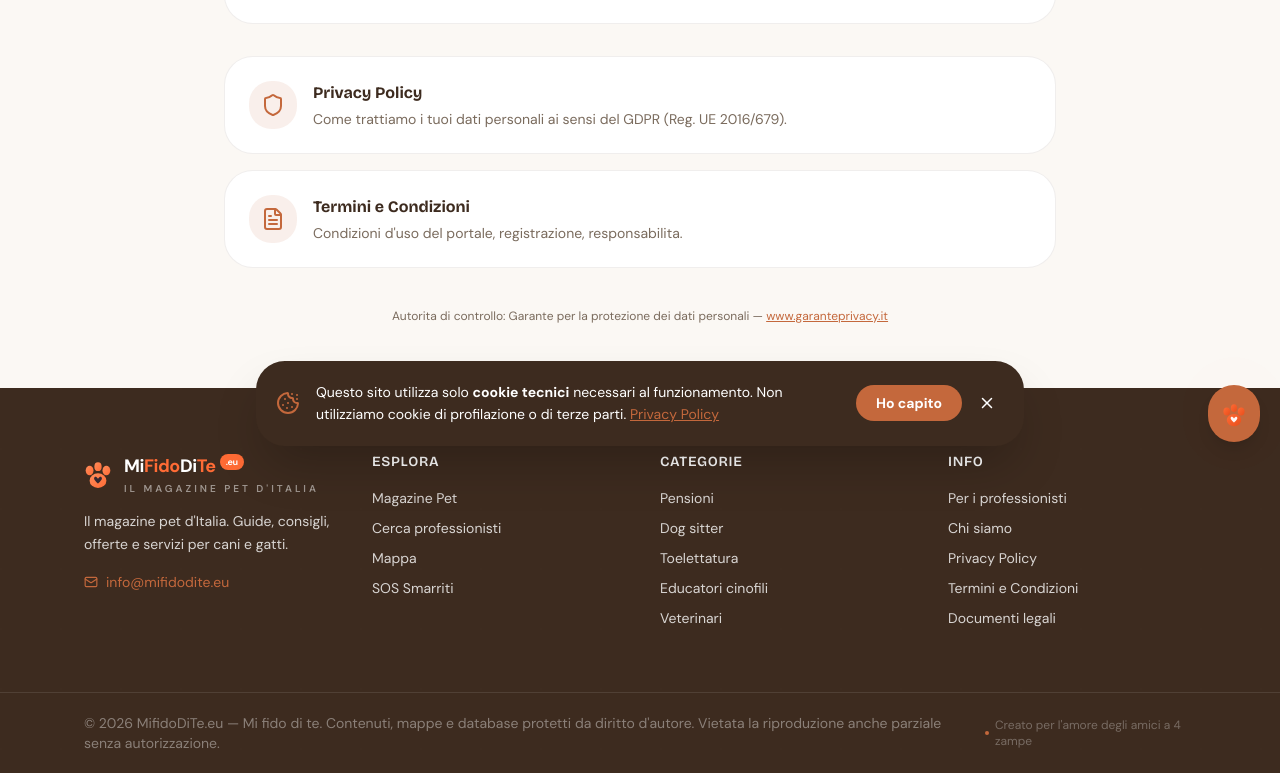
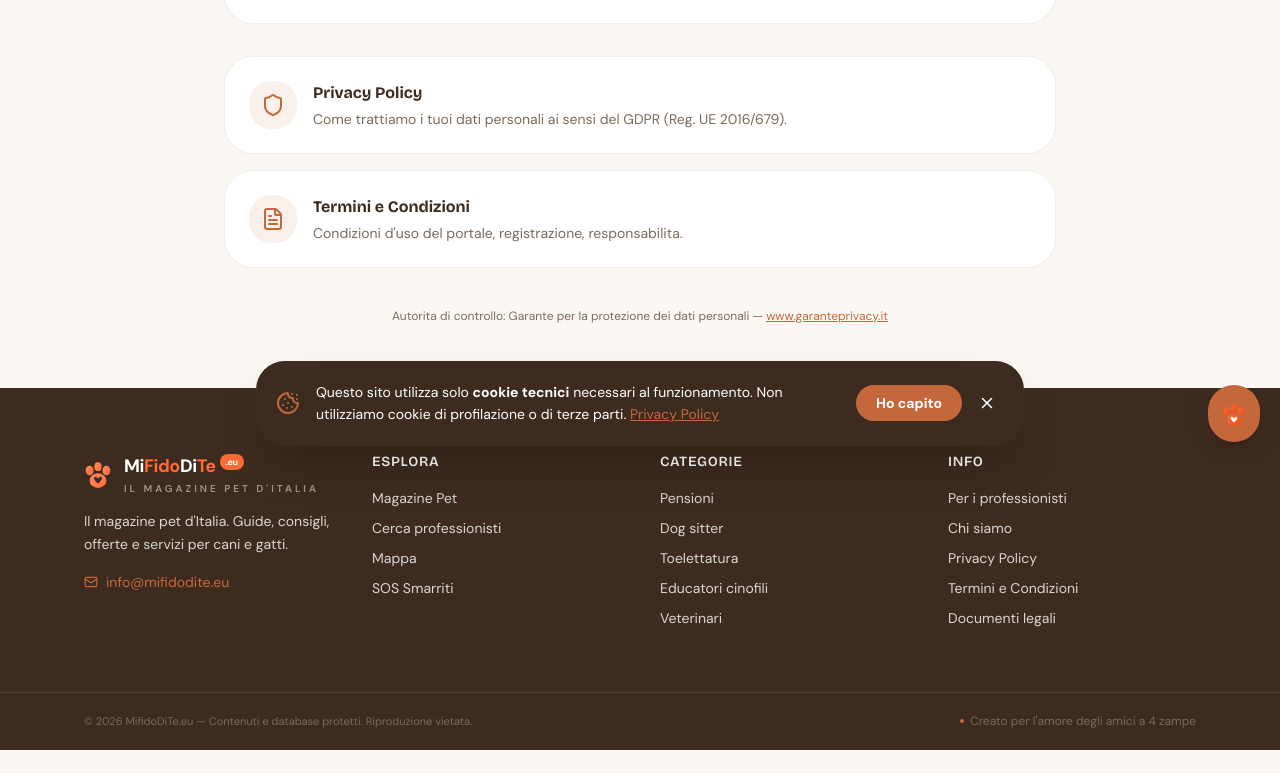
Before and after one commit to sasidoli-art/mifidodite, a Next.js app: page /legal in a window 1280 px wide. Shown: the part 338-1111 px from the top of the page. After the commit the page ends 1088 px from the top, so only its background shows below. Built offline with nearby package versions, Linux system fonts and the light colour scheme.

Commit message:
fix: footer copyright text ridotto (11px, testo compatto)

```diff
--- a/src/components/landing/Footer.tsx
+++ b/src/components/landing/Footer.tsx
@@ -64,8 +64,8 @@ export function Footer() {
 
       <div className="border-t border-white/10 relative z-10">
         <div className="max-w-[1160px] mx-auto px-6 py-5 flex flex-col sm:flex-row items-center justify-between gap-3">
-          <p className="text-sm text-white/40">
-            &copy; {new Date().getFullYear()} MifidoDiTe.eu &mdash; Mi fido di te. Contenuti, mappe e database protetti da diritto d&apos;autore. Vietata la riproduzione anche parziale senza autorizzazione.
+          <p className="text-[11px] text-white/30">
+            &copy; {new Date().getFullYear()} MifidoDiTe.eu &mdash; Contenuti e database protetti. Riproduzione vietata.
           </p>
           <p className="text-xs text-white/30 flex items-center gap-1.5">
             <span className="inline-block w-1 h-1 rounded-full bg-primary" />
```
